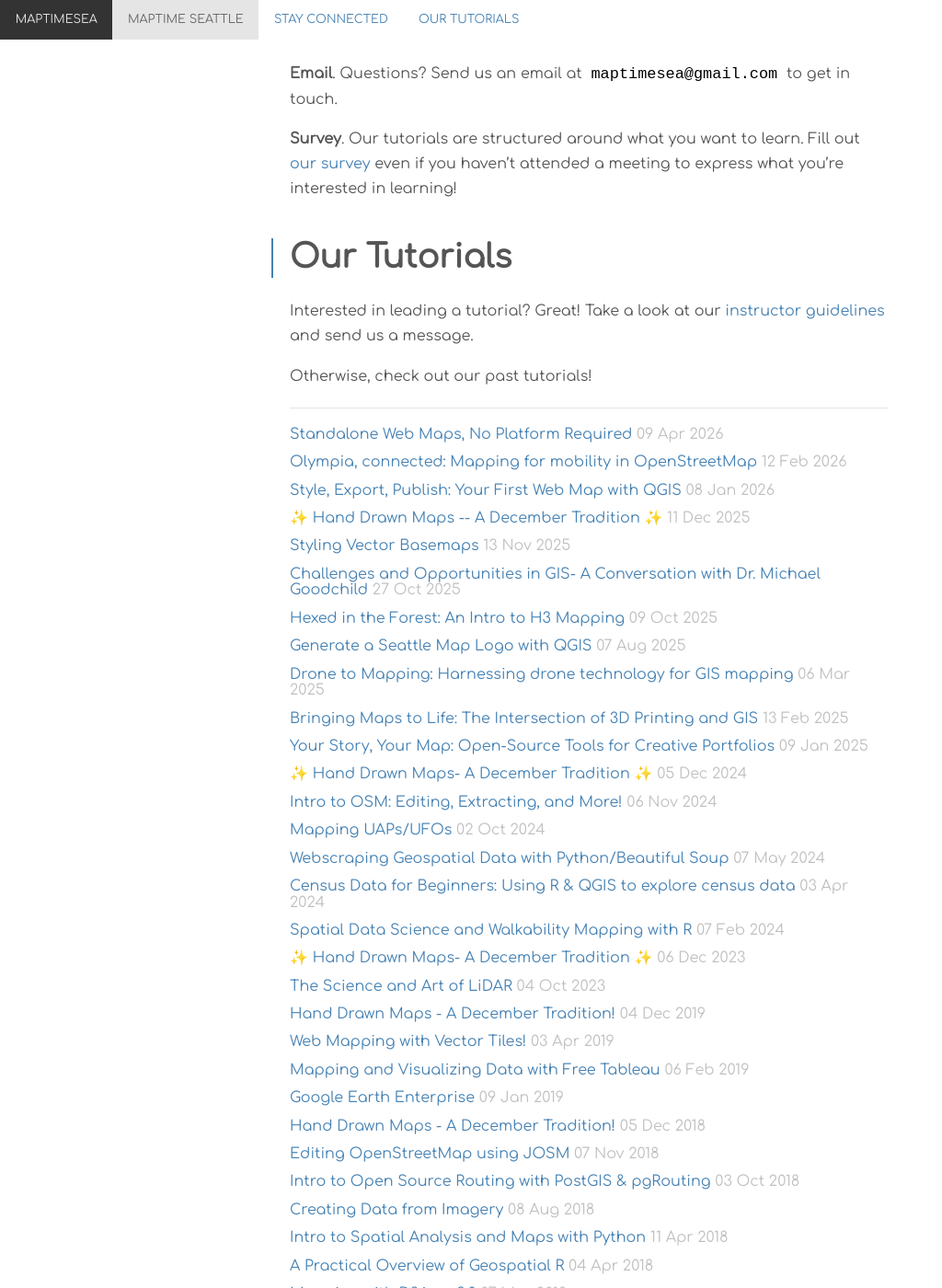
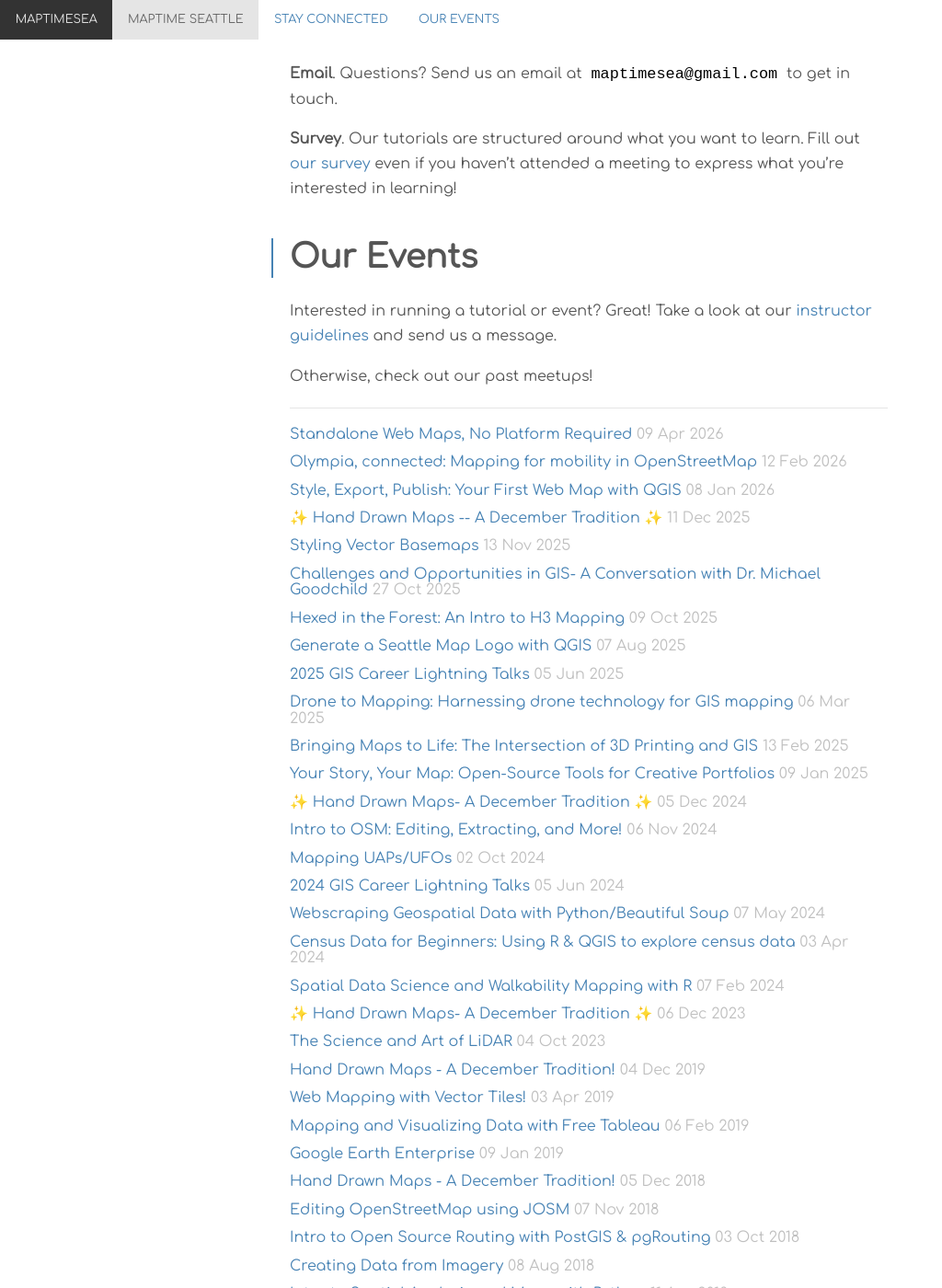
Before and after one commit to MaptimeSEA/maptimesea.github.io, a Jekyll site: the page built from index.md, in a window 1280 px wide and 1400 px high, scrolled down 947 px. Shown: the whole window at 92% size, without its empty margins (0-1024 px from the left). Built offline with Jekyll 4.4.1, drawn with Linux system fonts in a browser that asks for light colours; nearby versions of some CDN libraries; some of the changed text lies outside the part shown.

Commit message:
add career nights and housekeeping

```diff
--- /dev/null
+++ b/Gemfile
@@ -0,0 +1,5 @@
+source "https://rubygems.org"
+
+# This gem automatically includes the correct Jekyll version
+# and all allowed plugins (like jekyll-seo-tag, jekyll-sitemap, etc.)
+gem "github-pages", group: :jekyll_plugins
--- a/_posts/2016-01-02-postgis-tutorial.markdown
+++ b/_posts/2016-01-02-postgis-tutorial.markdown
@@ -5,8 +5,9 @@
 
 In this session we'll get acquainted with pgAdmin and do some spatial analysis with a PostGIS Database.
 
-Thank you to [Clayton Parker Coleman] (https://github.com/parkercoleman) for providing this tutorial!
+Thank you to [Clayton Parker Coleman](https://github.com/parkercoleman) for providing this tutorial!
 
+<iframe width="560" height="315" src="https://www.youtube.com/embed/iY8eXAjjp_Y?si=Xwl_62-J0NvjLWnf" title="YouTube video player" frameborder="0" allow="accelerometer; autoplay; clipboard-write; encrypted-media; gyroscope; picture-in-picture; web-share" referrerpolicy="strict-origin-when-cross-origin" allowfullscreen></iframe>
 
 # Connect to the database
 
--- a/index.md
+++ b/index.md
@@ -23,8 +23,8 @@
 
 **Survey**. Our tutorials are structured around what you want to learn. Fill out [our survey](https://docs.google.com/forms/d/e/1FAIpQLSchKhJWcBP1Kp4_lYIyjol1ZCcjeYL0pWVgdysQ2VNF8f9b4g/viewform) even if you haven't attended a meeting to express what you're interested in learning!
 
-# Our Tutorials
+# Our Events
 
-Interested in leading a tutorial? Great! Take a look at our [instructor guidelines](/guidelines) and send us a message.
+Interested in running a tutorial or event? Great! Take a look at our [instructor guidelines](/guidelines) and send us a message.
 
-Otherwise, check out our past tutorials!
+Otherwise, check out our past meetups!
```
Also changed, not shown: _posts/2015-11-18-gis-day.markdown (added, +10 -0 lines), _posts/2024-06-05-GIS-career-lightning-talks.markdown (added, +32 -0 lines), _posts/2025-06-05-GIS-career-lightning-talks.markdown (added, +36 -0 lines), Gemfile.lock (added), README.md, 1 other file.
